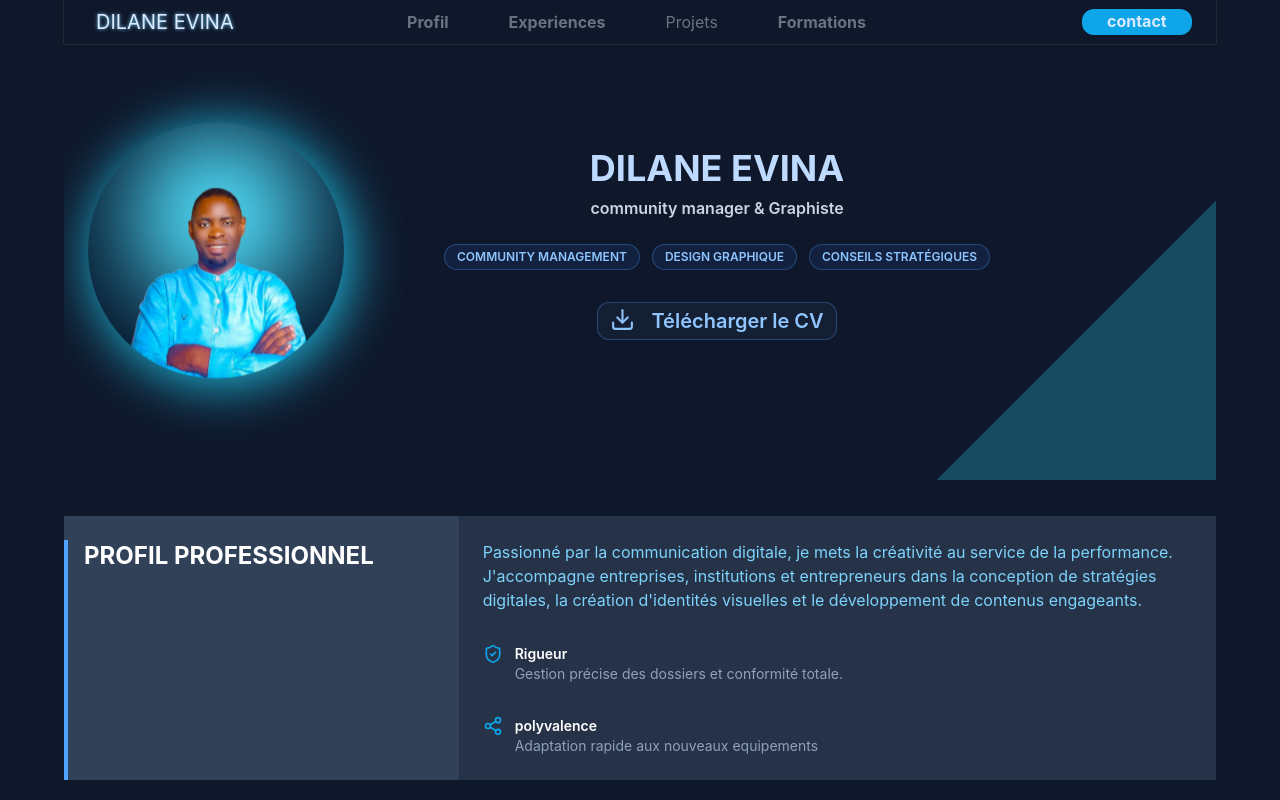
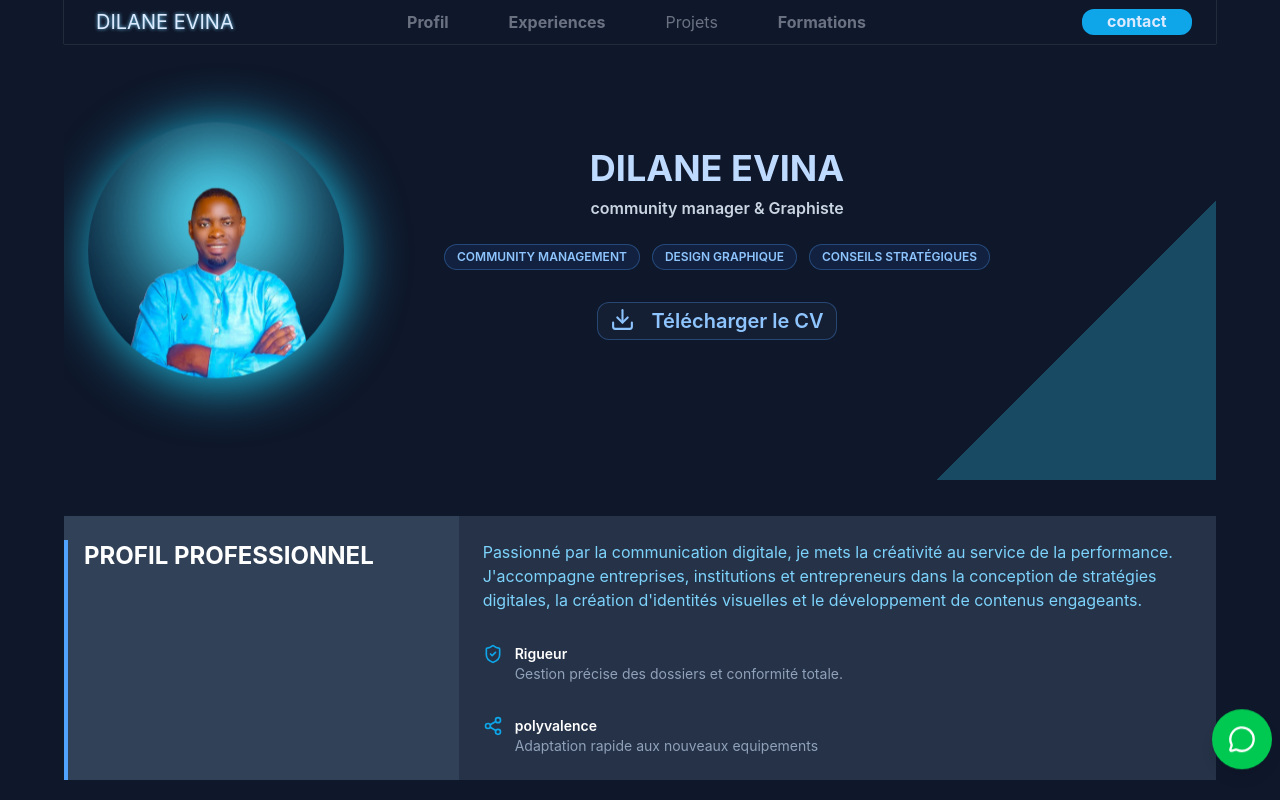
Before and after one commit to minkoulou/DilanPortofolio, a React (Vite) app: page / in a window 1280 px wide. Shown: the top 800 px of the page. Built offline with nearby package versions, Linux system fonts and the light colour scheme.

Commit message:
feat:Ajout du bouton Whatsapp

```diff
--- a/src/App.jsx
+++ b/src/App.jsx
@@ -11,6 +11,7 @@ import { Competences } from './sections/competences.jsx'
 import Diplome from './sections/diplomes'
 import { Contact } from './sections/contact.jsx'
 import { Footer } from './components/footer.jsx'
+import { WhatsappButton } from './components/whatsappButton.jsx'
 
 function App() {
   // const [count, setCount] = useState(0)
@@ -27,6 +28,7 @@ function App() {
      <Diplome/>
      <Contact/>
      <Footer/>
+     <WhatsappButton numero="237657732912"/>
    </div>
    </>
   )
--- /dev/null
+++ b/src/components/whatsappButton.jsx
@@ -0,0 +1,14 @@
+import  {MessageCircle} from 'lucide-react'
+
+export function WhatsappButton({numero}){
+    const lien =`https://wa.me/${numero}`
+ return(
+    <a href={lien}
+    target='_blank'
+    rel='noopener noreferrer'
+    className='animate-bounce fixed bottom-4 right-2 bg-green-500 hover:bg-green-600 text-white p-4 rounded-full shadow-lg transition-colors z-50'
+    aria-label='Contacter mon whatsapp'>
+       <MessageCircle size={28}/>
+    </a>
+ )
+}
```
